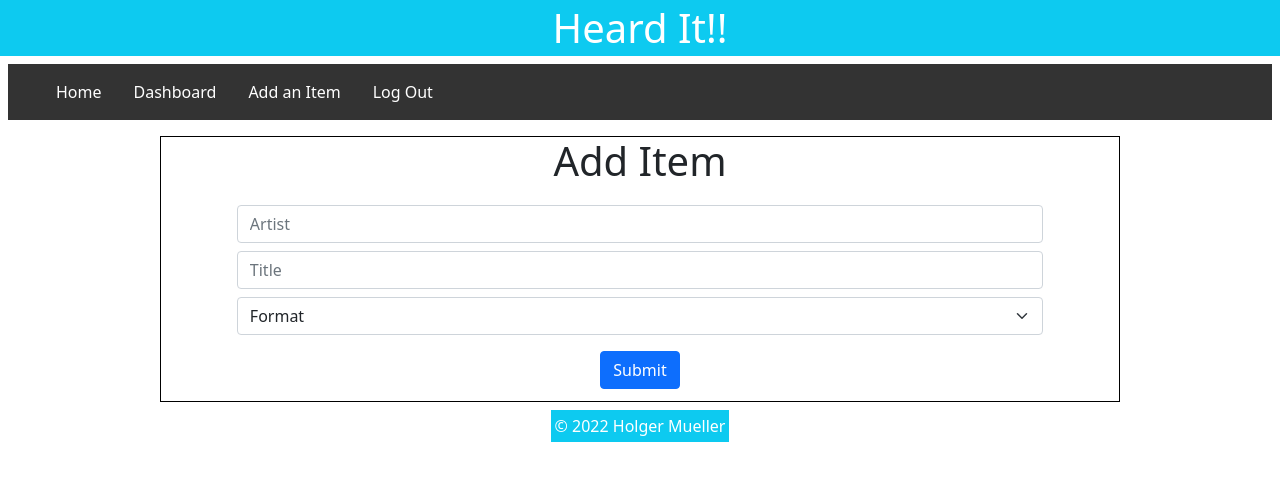
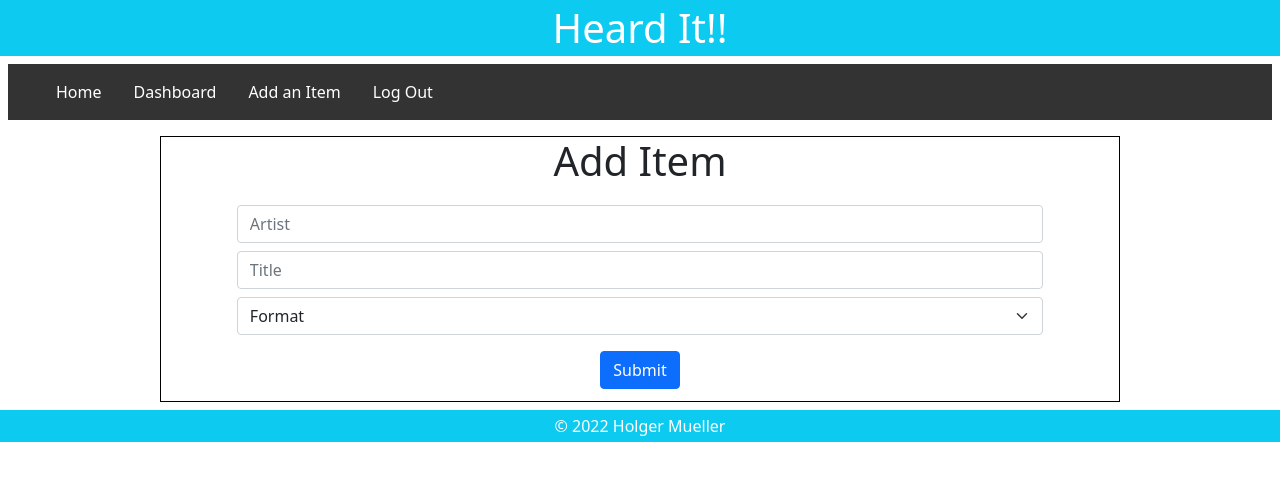
Before and after one commit to Holgermueller/gottahearit, a React (Create React App) app in the folder client/: page /addItem in a window 1280 px wide. Shown: the top 480 px of the page. Built offline with nearby package versions, Linux system fonts and the light colour scheme.

Commit message:
refactored header and footer code

```diff
--- a/client/src/layout/footer.js
+++ b/client/src/layout/footer.js
@@ -1,15 +1,11 @@
-import { Component } from "react";
+import "./Layout.css";
 
-const footerStyles = {
-  width: "fit-content",
-};
+function Footer() {
+  return (
+    <footer className="bg-info text-white p-1 m-auto footerStyles">
+      &copy; 2022 Holger Mueller
+    </footer>
+  );
+}
 
-export default class Footer extends Component {
-  render() {
-    return (
-      <footer className="bg-info text-white p-1 m-auto" style={footerStyles}>
-        &copy; 2022 Holger Mueller
-      </footer>
-    );
-  }
-}
+export default Footer;
--- a/client/src/layout/header.js
+++ b/client/src/layout/header.js
@@ -1,10 +1,11 @@
-import "./layout.css";
+import React from "react";
+import "./Layout.css";
 
 function Header() {
   return (
-    <>
+    <div>
       <h1 className="bg-info text-white p-1 m-auto headerStyles">Heard It!!</h1>
-    </>
+    </div>
   );
 }
 
--- a/client/src/layout/layout.css
+++ b/client/src/layout/layout.css
@@ -24,3 +24,8 @@
   border-radius: 50%;
   animation: spin 1.2s linear infinite;
 }
+
+.footerStyles {
+  width: "fit-content";
+  background-color: red;
+}
```
